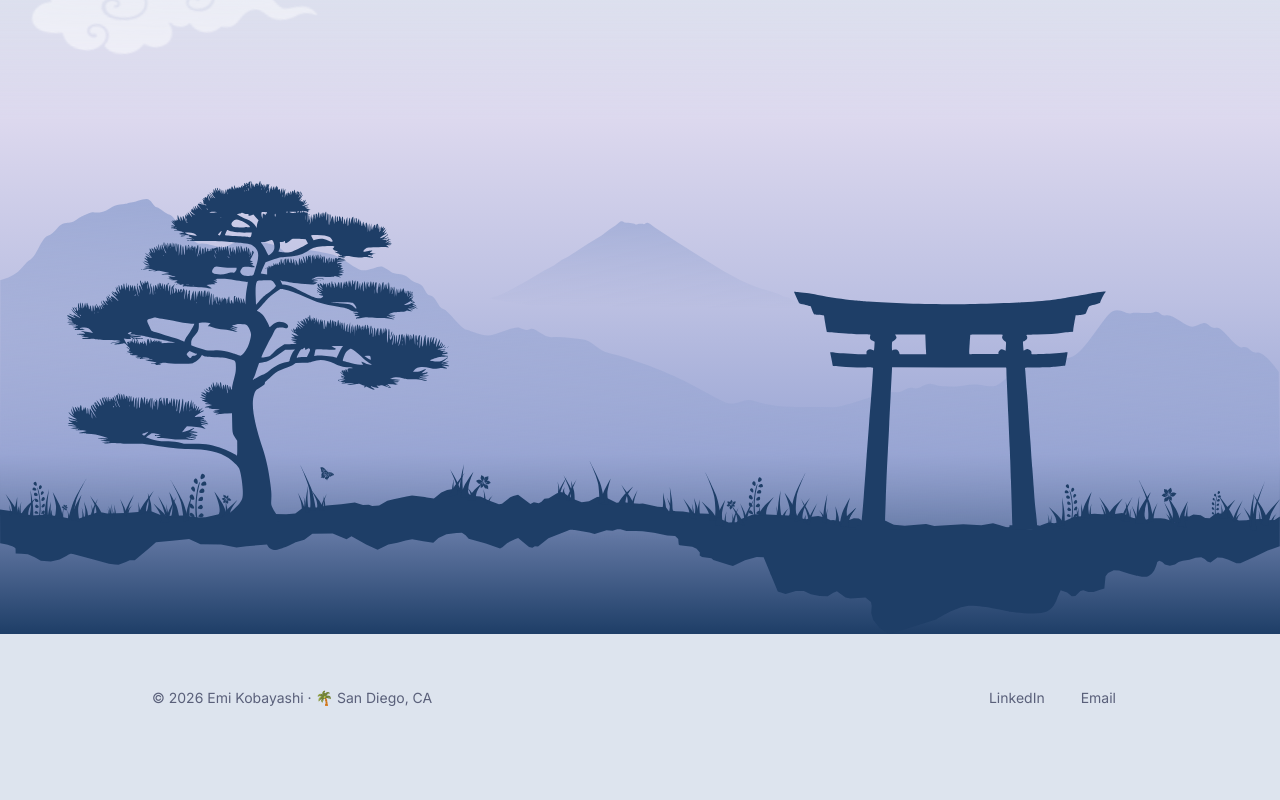
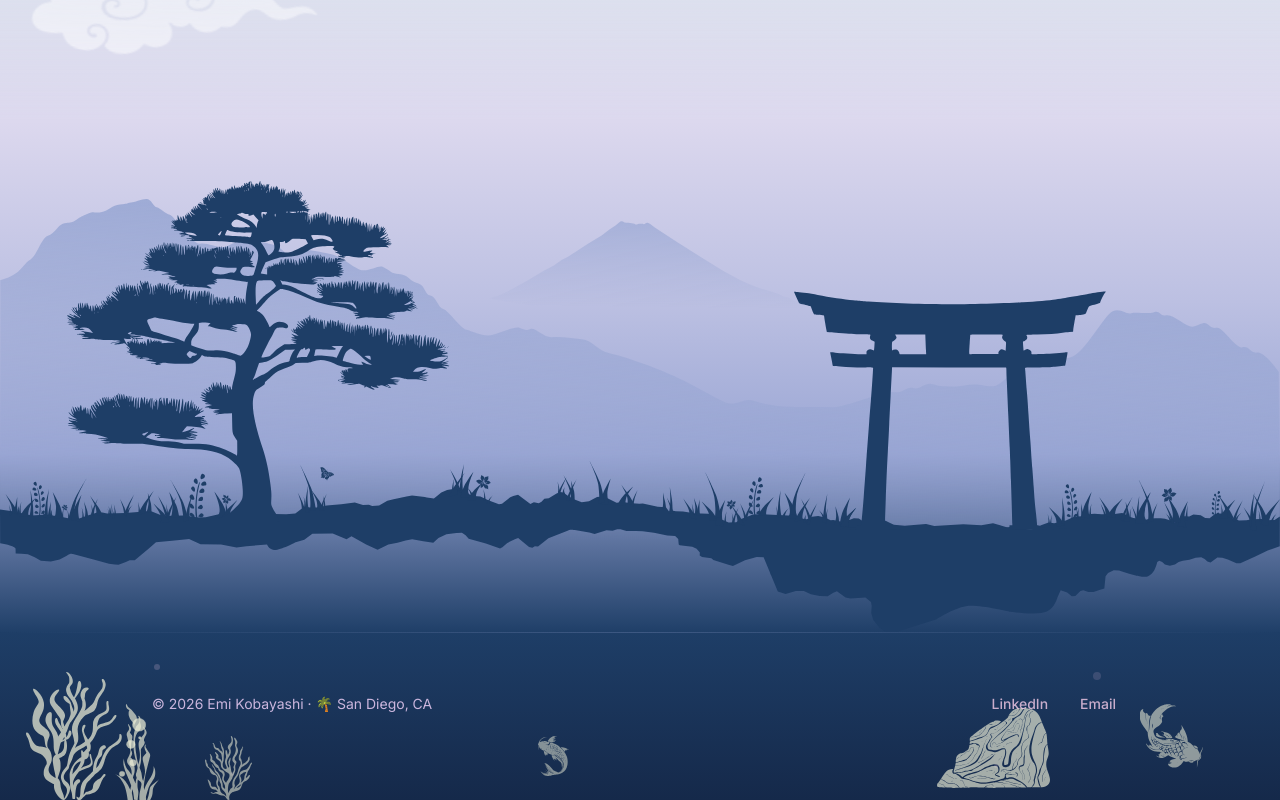
Before and after one commit to 21sean/Emi_site, a Next.js app: page / in a window 1280 px wide. Shown: the part 3271-4071 px from the top of the page. Before the commit the page ends 4033 px from the top, so only its background shows below. Built offline with nearby package versions, Linux system fonts and the light colour scheme.

Commit message:
Lay out koi, kelp and boulder across the footer seabed

```diff
--- a/src/components/Footer.tsx
+++ b/src/components/Footer.tsx
@@ -2,26 +2,91 @@
 
 import { useLanguage } from "@/components/LanguageProvider";
 import { getProfile } from "@/lib/translations";
+import { assetPath } from "@/lib/basePath";
 
+/**
+ * Site footer — styled as the deep "ground" the twilight FooterScene fades
+ * into, echoing kenta.page where the footer content sits on the dark
+ * underwater band rather than a separate plain strip. The indigo (#1e3e67)
+ * matches the silhouette foreground in `public/footer-scene.svg`, so the
+ * scene flows seamlessly into the footer with no seam or border.
+ */
 export default function Footer() {
   const { lang } = useLanguage();
   const profile = getProfile(lang);
 
   return (
-    <footer className="no-print border-t border-[var(--color-border)] py-12">
-      <div className="mx-auto max-w-5xl px-6">
+    <footer className="no-print relative -mt-px overflow-hidden bg-gradient-to-b from-[#1e3e67] to-[#15294a] text-[#e7d9ec]">
+      {/* Soft waterline highlight where the scene meets the ground */}
+      <div className="pointer-events-none absolute inset-x-0 top-0 h-px bg-gradient-to-r from-transparent via-[#9aa6d4]/25 to-transparent" />
+
+      {/* Drifting bubbles — faint underwater polish */}
+      <div className="pointer-events-none absolute inset-0">
+        <span className="absolute left-[12%] top-8 h-1.5 w-1.5 rounded-full bg-[#f5cce9]/20" />
+        <span className="absolute left-[18%] bottom-6 h-1 w-1 rounded-full bg-[#f5cce9]/15" />
+        <span className="absolute right-[14%] top-10 h-2 w-2 rounded-full bg-[#f5cce9]/15" />
+        <span className="absolute right-[22%] bottom-8 h-1 w-1 rounded-full bg-[#f5cce9]/20" />
+      </div>
+
+      {/* Cream seaweed + boulder + koi silhouettes (assets from kenta.page)
+          rising from the seabed. Arranged to echo kenta.page: a kelp cluster
+          on the left, a koi drifting through the centre, and a leaping koi
+          beside a boulder on the right. */}
+      <div aria-hidden="true" className="pointer-events-none absolute inset-x-0 bottom-0 select-none">
+        {/* Left kelp cluster */}
+        {/* eslint-disable-next-line @next/next/no-img-element */}
+        <img
+          src={assetPath("/seaweed-large.svg")}
+          alt=""
+          className="absolute bottom-0 left-[2%] h-24 w-auto opacity-70 sm:h-32"
+        />
+        {/* eslint-disable-next-line @next/next/no-img-element */}
+        <img
+          src={assetPath("/seaplant.svg")}
+          alt=""
+          className="absolute bottom-0 left-[9%] hidden h-20 w-auto opacity-65 sm:block sm:h-24"
+        />
+        {/* eslint-disable-next-line @next/next/no-img-element */}
+        <img
+          src={assetPath("/seaweed-small.svg")}
+          alt=""
+          className="absolute bottom-0 left-[16%] hidden h-14 w-auto opacity-55 sm:block sm:h-16"
+        />
+        {/* Koi drifting through the centre of the seabed */}
+        {/* eslint-disable-next-line @next/next/no-img-element */}
+        <img
+          src={assetPath("/koi-b.svg")}
+          alt=""
+          className="koi-drift-slow absolute left-[42%] bottom-6 hidden h-10 w-auto opacity-50 sm:block"
+        />
+        {/* Leaping koi + boulder on the right */}
+        {/* eslint-disable-next-line @next/next/no-img-element */}
+        <img
+          src={assetPath("/koi-a.svg")}
+          alt=""
+          className="koi-drift absolute right-[6%] bottom-8 hidden h-14 w-auto opacity-55 sm:block sm:h-16"
+        />
+        {/* eslint-disable-next-line @next/next/no-img-element */}
+        <img
+          src={assetPath("/rock.svg")}
+          alt=""
+          className="absolute bottom-3 right-[18%] hidden h-[4.5rem] w-auto opacity-65 sm:block sm:h-20"
+        />
+      </div>
+
+      <div className="relative z-10 mx-auto max-w-5xl px-6 pb-20 pt-14">
         <div className="flex flex-col items-center justify-between gap-6 sm:flex-row">
-          <div className="text-sm text-[var(--color-muted)]">
+          <div className="text-sm text-[#cbb6dd]">
             &copy; {new Date().getFullYear()} {profile.name} &middot;{" "}
             {profile.location}
           </div>
 
-          <div className="flex gap-3">
+          <div className="flex gap-2">
             {profile.socialLinks.map((link) => (
               <a
                 key={link.label}
                 href={link.url}
-                className="rounded-lg px-3 py-1.5 text-sm text-[var(--color-muted)] transition-all duration-200 hover:bg-[var(--color-accent-light)] hover:text-[var(--color-accent)] focus-ring"
+                className="rounded-lg px-3 py-1.5 text-sm font-medium text-[#f5cce9]/80 transition-all duration-200 hover:bg-[#f5cce9]/10 hover:text-white focus-ring"
                 target="_blank"
                 rel="noopener noreferrer"
               >
```
